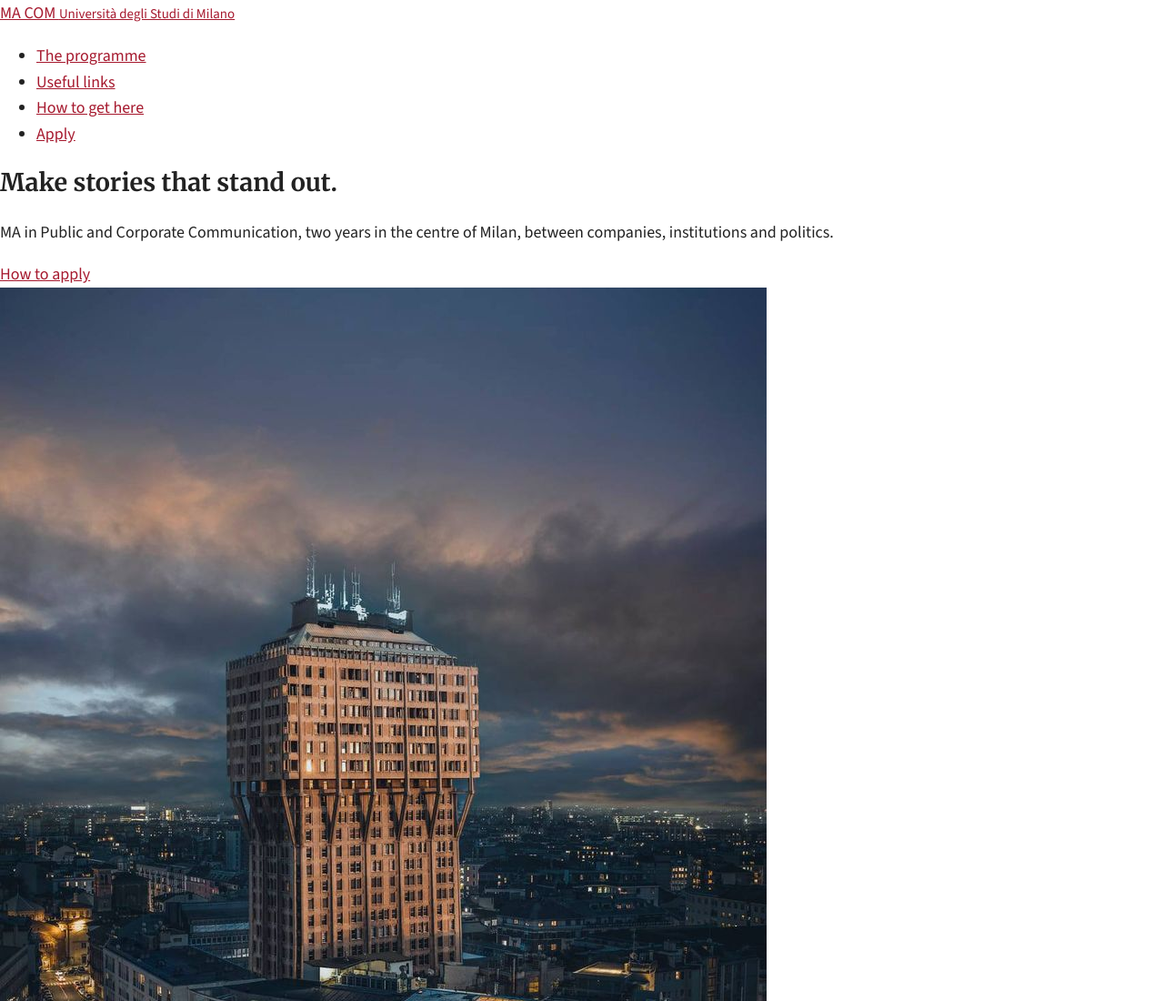
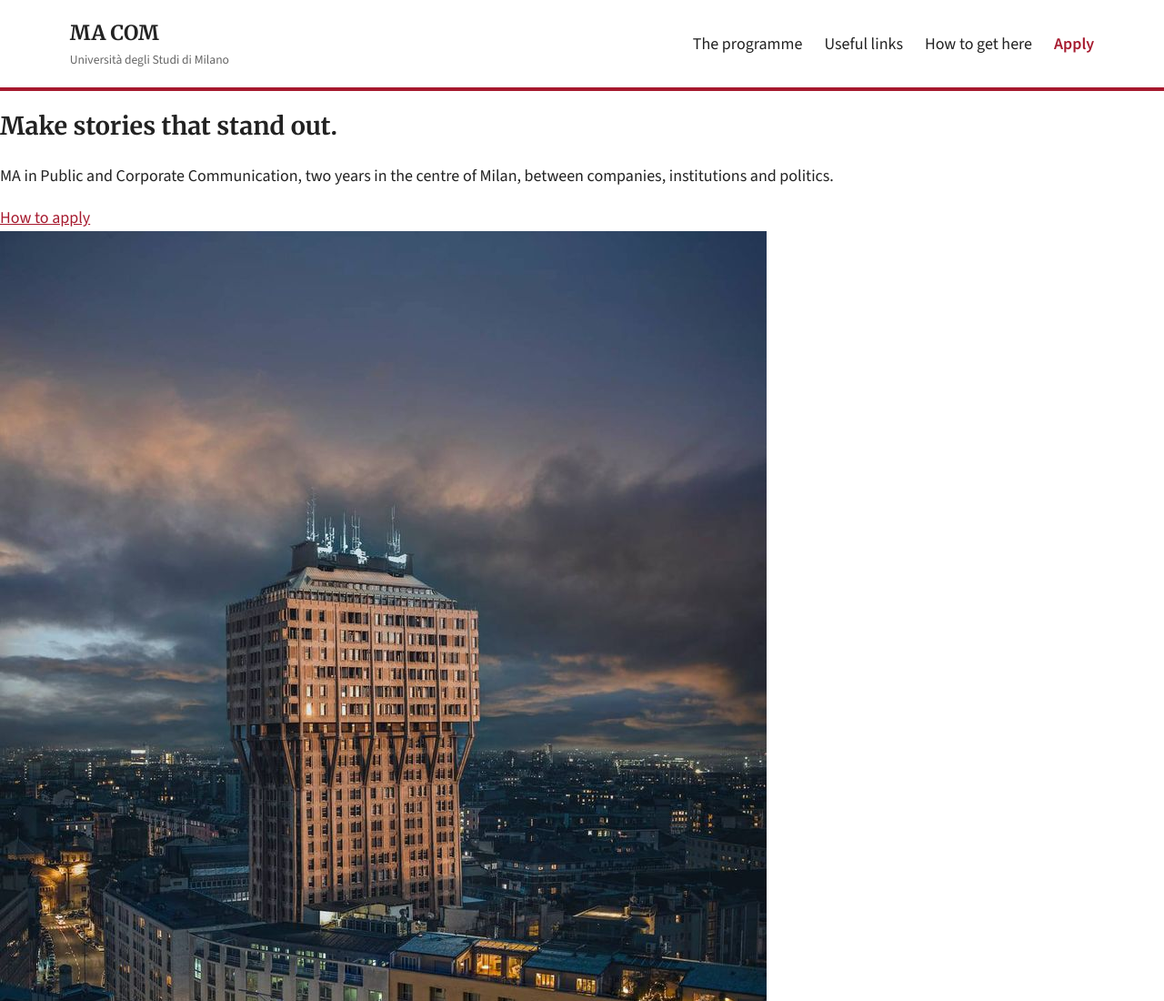
Before and after one commit to DianaOrunbayeva/in-class-project, a plain HTML site: page in-class-project/index.html in a window 1280 px wide. Shown: the top 1100 px of the page at 91% size. Drawn offline with nearby package versions, Linux system fonts and the light colour scheme.

Commit message:
style header and navigation bar with flexbox

```diff
--- a/in-class-project/styles/style.css
+++ b/in-class-project/styles/style.css
@@ -44,3 +44,54 @@ iframe {
     max-width: 100%;
     border: 0;
 }
+
+
+/* Header & Navigation */
+.site-header {
+    display: flex;
+    justify-content: space-between;
+    align-items: center;
+    flex-wrap: wrap;
+    gap: 1rem 2rem;
+    padding: 1.2rem 6%;
+    border-bottom: 4px solid var(--brand-red);
+}
+
+.logo {
+    font-family: Merriweather, Georgia, serif;
+    font-size: 1.4rem;
+    font-weight: 700;
+    color: var(--text-color);
+    text-decoration: none;
+}
+
+.logo small {
+    display: block;
+    font-family: "Source Sans 3", Arial, sans-serif;
+    font-size: 0.85rem;
+    font-weight: 400;
+    color: #666;
+}
+
+.nav-list {
+    display: flex;
+    flex-wrap: wrap;
+    gap: 0.5rem 1.5rem;
+    margin: 0;
+    padding: 0;
+    list-style: none;
+}
+
+.nav-list a {
+    color: var(--text-color);
+    text-decoration: none;
+}
+
+.nav-list a:hover {
+    text-decoration: underline;
+}
+
+.nav-list a.nav-apply {
+    color: var(--brand-red);
+    font-weight: 600;
+}
```
